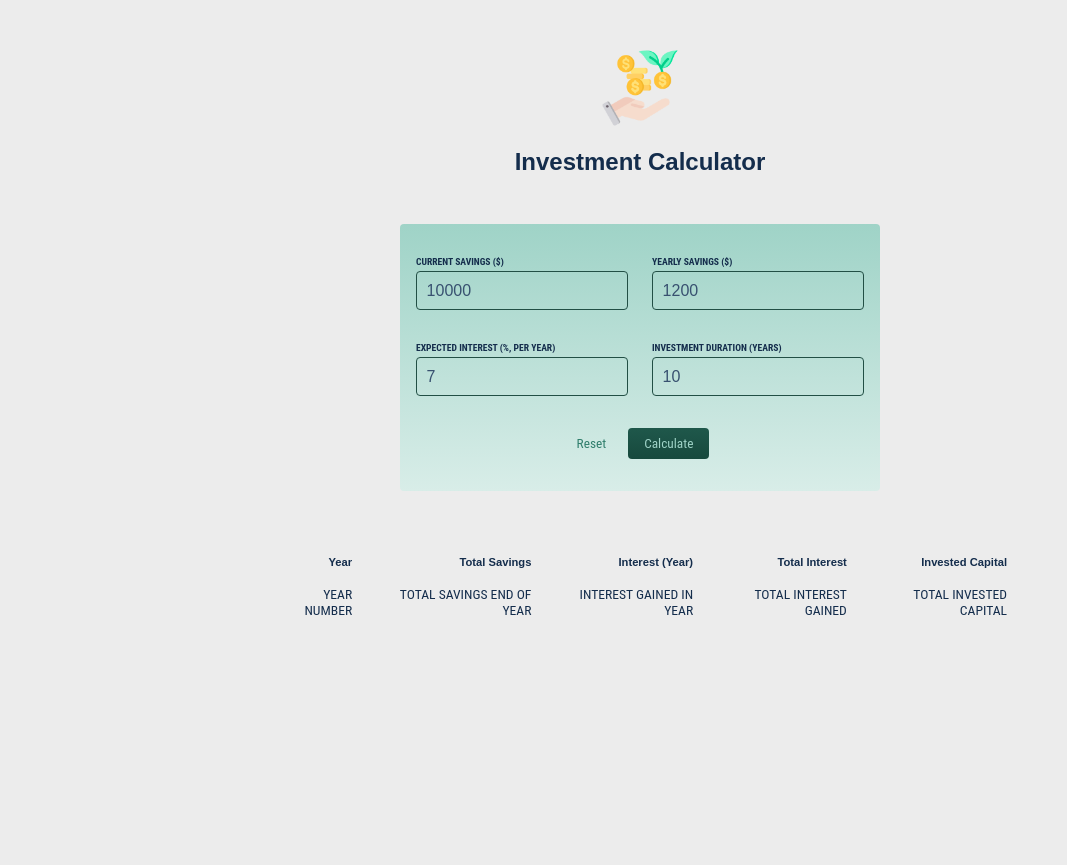
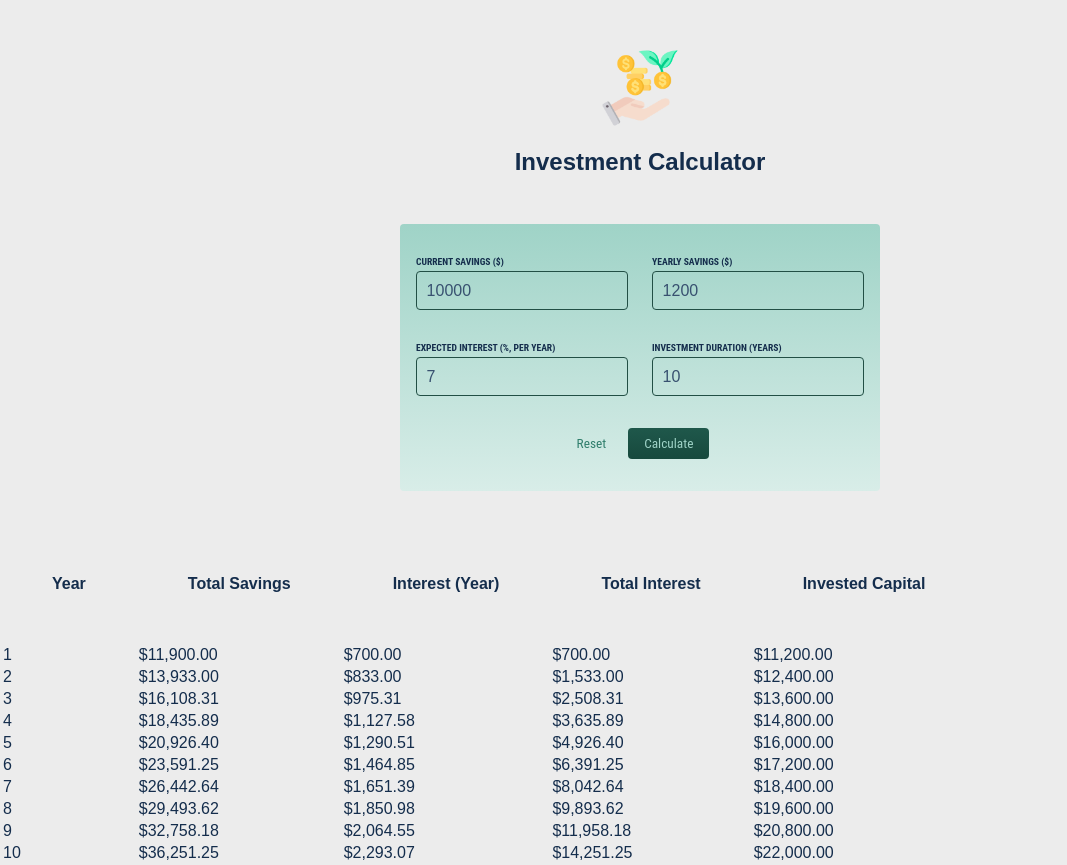
Before and after one commit to amsandiego/investment-calculator, a React (Create React App) app: page / in a window 1280 px wide. Both pictures are taken after a click on the button "Calculate". Shown: the whole page, without its empty margins (0-1067 px from the left). Before the commit the page ends 800 px from the top, so only its background shows below. Built offline with nearby package versions, Linux system fonts and the light colour scheme; a web font is replaced by a local one.

Commit message:
Outputting results in table

```diff
--- a/src/App.js
+++ b/src/App.js
@@ -13,10 +13,10 @@ function App() {
   const yearlyData = []; //derived state based on userInput state
 
   if (userInput) {
-    let currentSavings = +userInput.currentSavings;
-    const yearlySavings = +userInput.yearlySavings;
-    const expectedReturn = +userInput.expectedReturn / 100;
-    const duration = +userInput.duration;
+    let currentSavings = userInput.currentSavings;
+    const yearlySavings = userInput.yearlySavings;
+    const expectedReturn = userInput.expectedReturn / 100;
+    const duration = userInput.duration;
 
     // calculates yearly results (total savings, interest etc)
     for (let i = 0; i < duration; i++) {
@@ -36,9 +36,13 @@ function App() {
       <Header />
       <InvestmentForm onCalculate={calculateHandler} />
 
-      {/* Todo: Show below table conditionally (only once result data is available) */}
-      {/* Show fallback text if no data is available */}
-      <InvestmentTable />
+      {!userInput && <p>No investment calculated yet.</p>}
+      {userInput && (
+        <InvestmentTable
+          data={yearlyData}
+          initialInvestment={userInput.currentSavings}
+        />
+      )}
     </div>
   );
 }
--- a/src/components/Form/InvestmentForm.js
+++ b/src/components/Form/InvestmentForm.js
@@ -1,19 +1,20 @@
 import React, { useState } from 'react';
 
+const defaultInput = {
+  currentSavings: 10000,
+  yearlySavings: 1200,
+  expectedReturn: 7,
+  duration: 10,
+};
+
 const InvestmentForm = (props) => {
-  const defaultInput = {
-    currentSavings: 10000,
-    yearlySavings: 1200,
-    expectedReturn: 7,
-    duration: 10,
-  };
   const [userInput, setUserInput] = useState(defaultInput);
 
   const inputChangeHandler = (input, value) => {
     setUserInput((prev) => {
       return {
         ...prev,
-        [input]: value,
+        [input]: +value,
       };
     });
   };
--- a/src/components/Table/InvestmentTable.js
+++ b/src/components/Table/InvestmentTable.js
@@ -1,13 +1,44 @@
-import React from 'react';
-import InvestmentTableEntry from './InvestmentTableEntry';
-import InvestmentTableHead from './InvestmentTableHead';
+import classes from './InvestmentTable.module.css';
 
-const InvestmentTable = () => {
+const formatter = new Intl.NumberFormat('en-US', {
+  style: 'currency',
+  currency: 'USD',
+  minimumFractionDigits: 2,
+  maximumFractionDigits: 2,
+});
+
+const InvestmentTable = (props) => {
   return (
-    <table className='result'>
-      <InvestmentTableHead />
+    <table className={classes.result}>
+      <thead>
+        <tr>
+          <th>Year</th>
+          <th>Total Savings</th>
+          <th>Interest (Year)</th>
+          <th>Total Interest</th>
+          <th>Invested Capital</th>
+        </tr>
+      </thead>
       <tbody>
-        <InvestmentTableEntry />
+        {props.data.map((yearData) => (
+          <tr key={yearData.year}>
+            <td>{yearData.year}</td>
+            <td>{formatter.format(yearData.savingsEndOfYear)}</td>
+            <td>{formatter.format(yearData.yearlyInterest)}</td>
+            <td>
+              {formatter.format(
+                yearData.savingsEndOfYear -
+                  props.initialInvestment -
+                  yearData.yearlySavings * yearData.year
+              )}
+            </td>
+            <td>
+              {formatter.format(
+                props.initialInvestment + yearData.yearlySavings * yearData.year
+              )}
+            </td>
+          </tr>
+        ))}
       </tbody>
     </table>
   );
--- /dev/null
+++ b/src/components/Table/InvestmentTable.module.css
@@ -0,0 +1,3 @@
+.result th {
+  padding: 50px;
+}
--- a/src/components/Table/InvestmentTableEntry.js
+++ b/src/components/Table/InvestmentTableEntry.js
@@ -1,11 +1,15 @@
-const InvestmentTableEntry = () => {
+const InvestmentTableEntry = (props) => {
   return (
-    <tr>
-      <td>YEAR NUMBER</td>
-      <td>TOTAL SAVINGS END OF YEAR</td>
-      <td>INTEREST GAINED IN YEAR</td>
-      <td>TOTAL INTEREST GAINED</td>
-      <td>TOTAL INVESTED CAPITAL</td>
+    <tr key={props.year}>
+      <td>{props.year}</td>
+      <td>{props.savingsEndOfYear}</td>
+      <td>{props.yearlyInterest}</td>
+      <td>
+        {props.savingsEndOfYear -
+          props.initialInvestment -
+          props.yearlySavings * props.year}
+      </td>
+      <td>{props.initialInvestment + props.yearlySavings * props.year}</td>
     </tr>
   );
 };
--- a/src/index.css
+++ b/src/index.css
@@ -119,6 +119,10 @@ button:hover {
   color: var(--navy);
 }
 
+.result th {
+  padding: 30px;
+}
+
 .result tbody {
   font-family: 'Roboto Condensed', sans-serif;
   font-size: 0.85rem;
```
Also changed, not shown: 1 other file (tests, documents, lock files or other folders).
